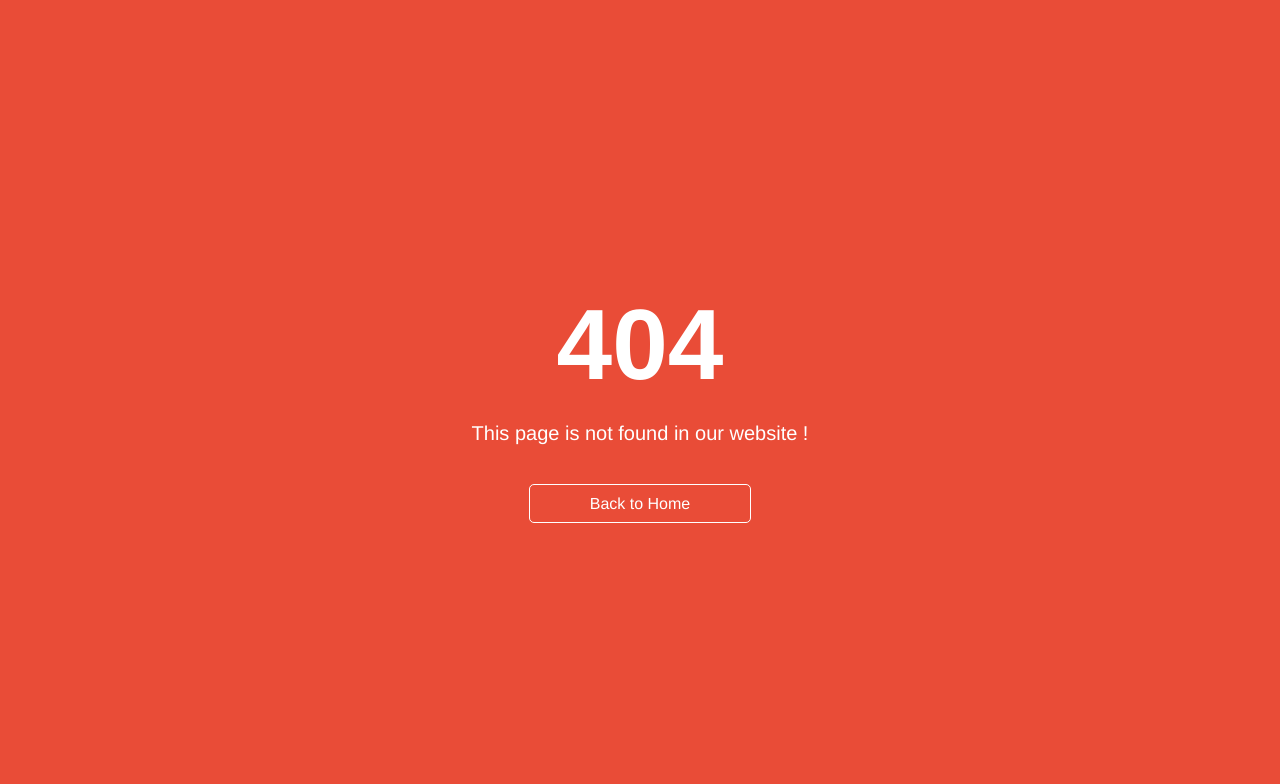
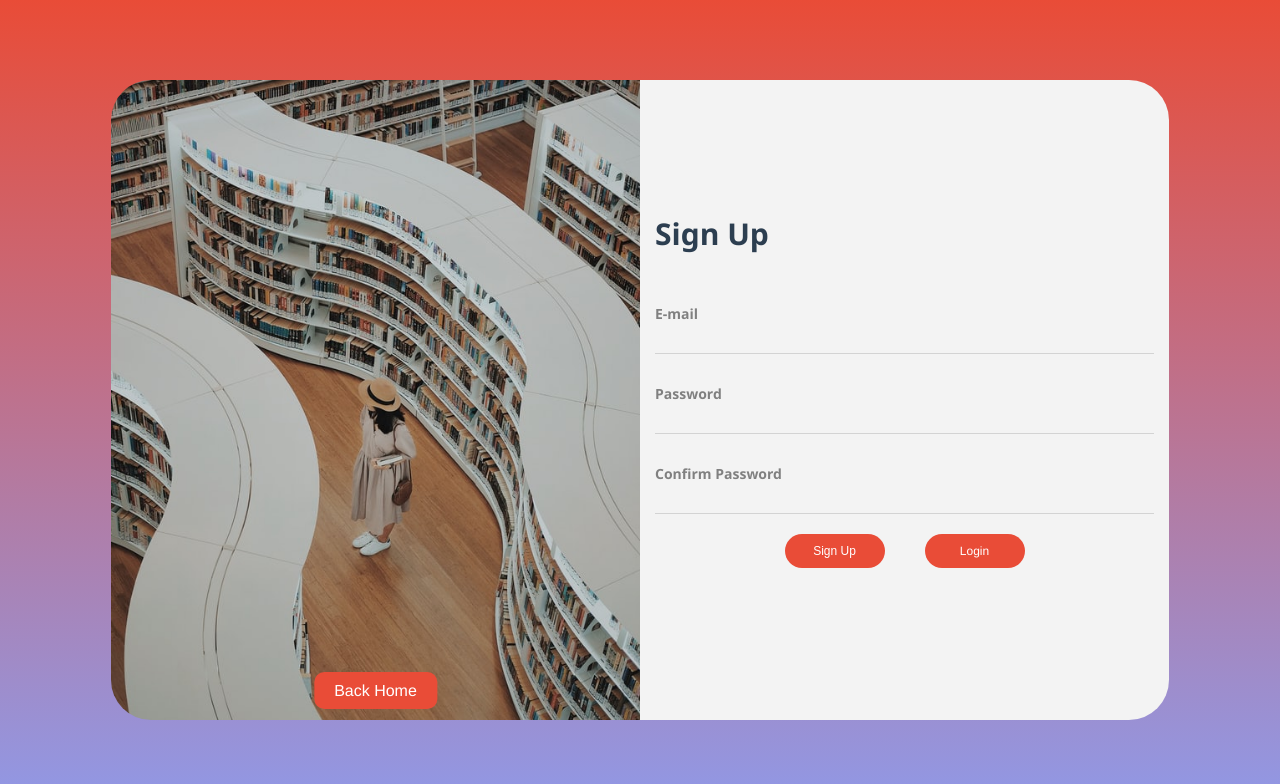
Before and after one commit to gk44739/ebook, a Vue app in the folder ebook/: page /SignUp in a window 1280 px wide. Shown: the top 784 px of the page. Built offline with nearby package versions, Linux system fonts and the light colour scheme.

Commit message:
Sign Up Implement

```diff
--- /dev/null
+++ b/ebook/src/pages/SignUp.vue
@@ -0,0 +1,260 @@
+<template>
+    <div class="backgroundNgjyra">
+    <div class="main">
+      <div class="loginForm">
+        <div class="login-img-div">
+          <div class="backToHome">
+            <router-link to="/" exact>Back Home</router-link>
+          </div>
+          <img src="../assets/loginpic.png" alt="" />
+        </div>
+        <div class="content">
+          <div class="loginError" :class="[active ? 'active' : '']">{{errormessage}}</div>
+          <div class="login-content" id="login">
+            <p>Sign Up</p>
+            <form @submit.prevent>
+              <div class="login-form">
+                <label for="">E-mail</label><br />
+                <input type="text" v-model="email" id="emailLoginInput" />
+              </div>
+              <div class="login-form">
+                <label for="">Password</label><br />
+                <input type="password" v-model="password" id="passwordInput" />
+              </div>
+              <div class="login-form">
+                <label for="">Confirm Password</label><br />
+                <input type="password" v-model="confirmPassword" id="confirmPassword" />
+              </div>
+              <div class="butonat-div">
+                <button @click="signUp()" id="loginButton">Sign Up</button>
+                <router-link to="/Login">Login</router-link>
+              </div>
+            </form>
+          </div>
+        </div>
+      </div>
+    </div>
+  </div>
+</template>
+<script>
+import {app} from "../../firebase";
+export default {
+    name:'SignUp',
+    data() {
+        return {
+            email:"",
+            password:"",
+            confirmPassword:"",
+            active:false,
+            errormessage:""
+        }
+    },
+    methods:{
+        signUp(){
+          if(this.password === this.confirmPassword){
+            app.auth().createUserWithEmailAndPassword(this.email, this.password).then(() => {
+              this.$router.replace({path:'/Login'});
+            }).catch(error => {
+              this.active=true;
+              this.errormessage=error.message;
+              setTimeout(()=>{
+                this.active=false;
+              },5000)
+            });
+          }else{
+            this.active = true;
+            this.errormessage="Your confirm password is not matching !";
+            setTimeout(()=>{
+              this.active = false;
+            },5000)
+          }
+
+        }
+    },
+}
+</script>
+<style scoped>
+.backgroundNgjyra {
+  position: fixed;
+  top: 0;
+  left: 0;
+  width: 100%;
+  height: 100vh;
+  background: linear-gradient(#e94c37, #9198e5);
+  z-index: 9999;
+  display: flex;
+  align-items: center;
+}
+.main {
+  width: 85%;
+  padding: 0 15px;
+}
+.loginForm{
+  display: flex;
+  flex-direction: row;
+  justify-content: center;
+  align-items: center;
+  height: 80vh;
+}
+.login-img-div {
+  position: relative;
+  width: 50%;
+  height: 100%;
+}
+
+.login-img-div img {
+  width: 100%;
+  height: 100%;
+  object-fit: cover;
+  border-top-left-radius: 40px;
+  border-bottom-left-radius: 40px;
+}
+.content {
+  position: relative;
+  width: 50%;
+  height: 100%;
+  background-color: #f3f3f3;
+  border-top-right-radius: 40px;
+  border-bottom-right-radius: 40px;
+  text-align: left;
+  display: flex;
+  flex-direction: column;
+  justify-content: center;
+  align-items: center;
+  padding: 0 15px;
+}
+.content .loginError{
+  position: absolute;
+  top: 10%;
+  left: 50%;
+  transform: translate(-50%,-50%);
+  display: flex;
+  align-items: center;
+  text-align: center;
+  opacity: 0;
+  background: #e94c37;
+  color: #ffffff;
+  width: 90%;
+  border-radius: 20px;
+  padding: 0px;
+  transition: .3s ease-in-out;
+  text-align: center;
+  width: 90%;
+}
+.content .loginError.active{
+  visibility: visible;
+  opacity: 1;
+  padding: 20px 40px;
+}
+.backToHome{
+  position: absolute;
+  bottom: 20px;
+  right: 50%;
+  transform: translateX(50%);
+}
+.backToHome a{
+  color: #ffffff;
+  background: #e94c37;
+  border: none;
+  padding: 10px 20px;
+  border-radius: 10px;
+  text-decoration: none;
+}
+.loginDescription{
+  position: absolute;
+  top: 40%;
+  left: 50%;
+  transform: translate(-50%,-50%);
+  max-width: 500px;
+  padding: 20px 10px;
+  background-color: #e94c37;
+  color: #ffffff;
+}
+.login-content {
+  width: 100%;
+}
+
+.login-content p {
+  font-size: 30px;
+  font-weight: bold;
+  font-family: "Segoe UI";
+  padding-bottom: 20px;
+}
+
+.login-form label {
+  color: gray;
+  font-weight: bold;
+  font-size: 14px;
+  font-family: "Segoe UI";
+}
+.login-form {
+  width: 100%;
+  margin-top: 30px;
+}
+
+.login-form input {
+  background: none;
+  border: none;
+  outline: none;
+  border-bottom: 1.5px solid lightgray;
+  width: 100%;
+  padding: 5px 0;
+  font-size: 17px;
+}
+
+.login-form input:focus {
+  border-bottom: 1.5px solid #e94c37;
+}
+
+.butonat-div {
+  display: flex;
+  flex-direction: row;
+  justify-content: center;
+}
+
+.butonat-div a,
+.butonat-div button {
+  margin: 20px;
+  border: none;
+  background-color: #e94c37;
+  outline: none;
+  padding: 10px 0;
+  width: 100px;
+  color: white;
+  cursor: pointer;
+  border-radius: 50px;
+  text-decoration: none;
+  font-size: 12px;
+  text-align: center;
+}
+@media only screen and (max-width: 767px){
+  .loginForm{
+    flex-direction: column;
+    height: auto;
+  }
+  .login-img-div{
+    width: 100%;
+    height: 200px;
+  }
+  .login-img-div img{
+    border-top-left-radius: 40px;
+    border-top-right-radius: 40px;
+    border-bottom-left-radius:unset;
+  }
+
+  .content{
+    width: 100%;
+    padding: 0 50px;
+    text-align: center;
+    border-top-right-radius: unset;
+    border-bottom-right-radius: 40px;
+    border-bottom-left-radius: 40px;
+  }
+  .content .loginError{
+    top: -35%;
+  }
+  .loginDescription h1{
+    font-size: 25px;
+  }
+}
+</style>
--- a/ebook/src/routers/routes.js
+++ b/ebook/src/routers/routes.js
@@ -1,4 +1,5 @@
 import Login from "../pages/Login";
+import SignUp from "../pages/SignUp";
 import Home from "../pages/Home";
 import About from "../pages/About";
 import Contact from "../pages/Contact";
@@ -12,6 +13,7 @@ import ContactAdmin from "../pages/ContactAdmin";
 export const routes=[
     {path:"/",component:Home},
     {path:"/Login",component:Login},
+    {path:"/SignUp",component:SignUp},
     {path:"/About",component:About},
     {path:"/Contact",component:Contact},
     {path:"*",component:NotFound},
```
